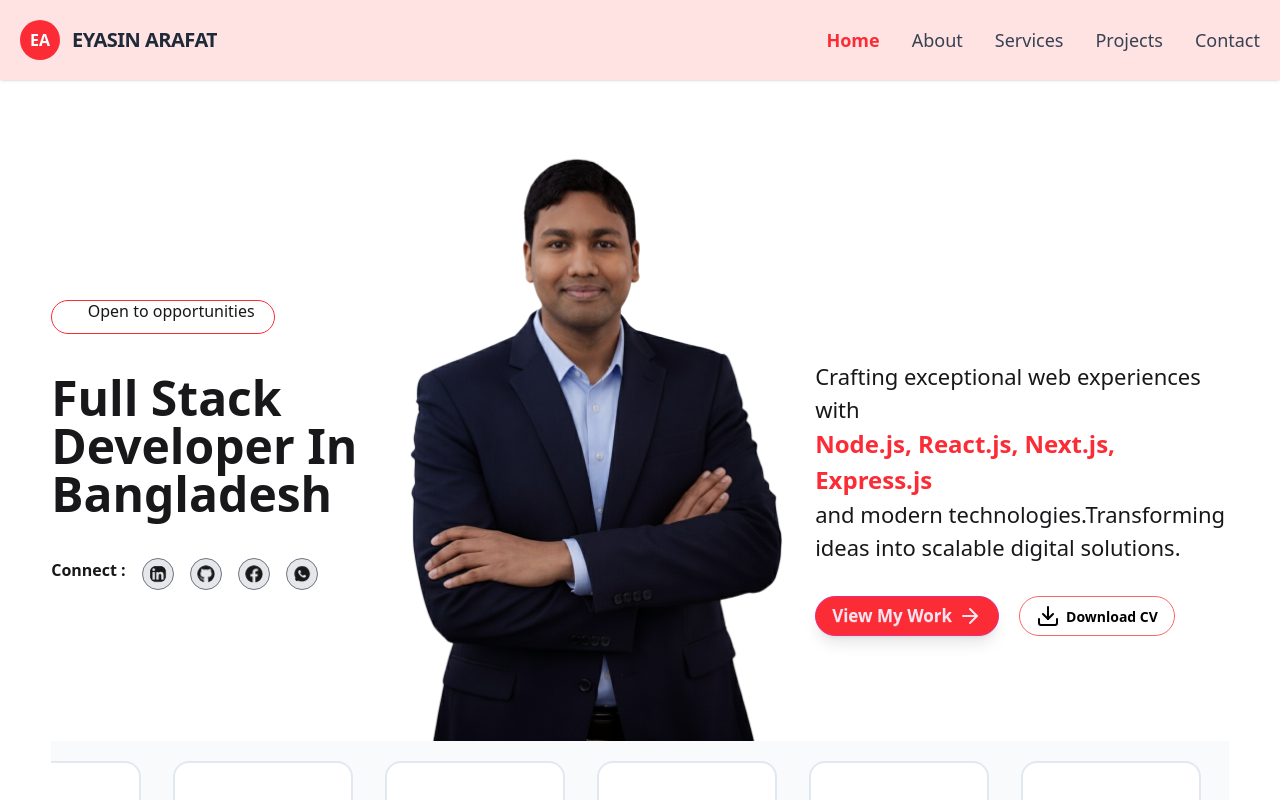
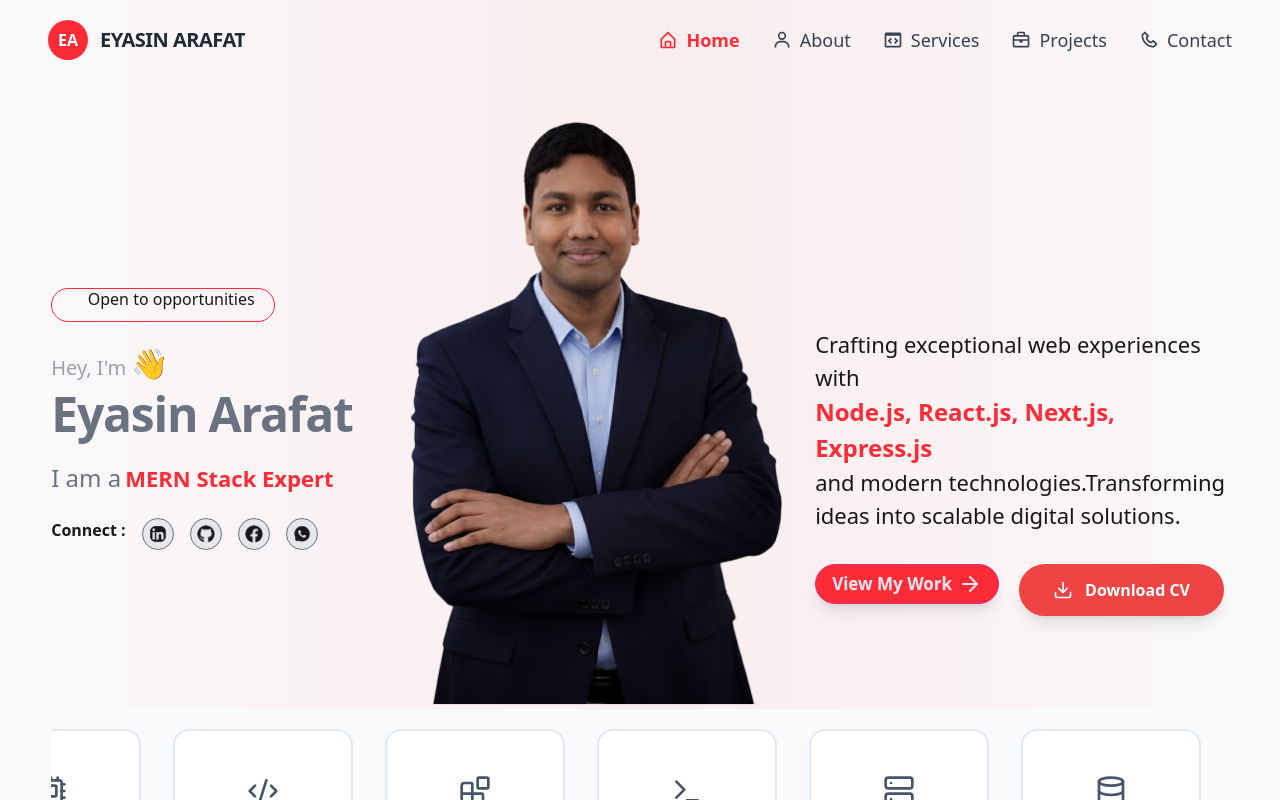
Before and after one commit to eyasinarafat3485-gif/my-next-js-portfolio, a Next.js app: page / in a window 1280 px wide. Shown: the top 800 px of the page. Built offline with nearby package versions, Linux system fonts and the light colour scheme.

Commit message:
download cv btn modify

```diff
--- a/package.json
+++ b/package.json
@@ -15,7 +15,8 @@
     "next-themes": "^0.4.6",
     "react": "19.2.4",
     "react-dom": "19.2.4",
-    "react-icons": "^5.6.0"
+    "react-icons": "^5.6.0",
+    "react-type-animation": "^3.2.0"
   },
   "devDependencies": {
     "@tailwindcss/postcss": "^4",
--- a/src/app/components/Banner/page.jsx
+++ b/src/app/components/Banner/page.jsx
@@ -6,53 +6,103 @@ import { Download, ArrowRight } from 'lucide-react';
 import { IoLogoWhatsapp } from 'react-icons/io';
 import Image from 'next/image';
 import SkillsCarousel from './Skills';
+import { motion } from 'framer-motion';
+import { TypeAnimation } from 'react-type-animation';
+import DownloadButton from '../DownloadButton';
 
 const Banner = () => {
 
-    const handleDownloadCv = () => {
-        const cvUrl = "/Full Stack Dev .pdf";
+    // const handleDownloadCv = () => {
+    //     const cvUrl = "/Full Stack Dev .pdf";
 
-        const link = document.createElement("a");
-        link.href = cvUrl;
+    //     const link = document.createElement("a");
+    //     link.href = cvUrl;
 
-        link.setAttribute("download", "Eyasin_Arafat_CV.pdf");
+    //     link.setAttribute("download", "Eyasin_Arafat_CV.pdf");
 
-        document.body.appendChild(link);
-        link.click();
-        document.body.removeChild(link);
-    };
+    //     document.body.appendChild(link);
+    //     link.click();
+    //     document.body.removeChild(link);
+    // };
 
 
     return (
-        <main className='w-full bg-white pt-10 md:py-10'>
+        <main className='relative z-10 w-full pt-10 md:pt-2 md:pb-10'>
             {/* Banner Left */}
             <div className="w-[92%] mx-auto flex flex-col md:flex-row items-center md:items-start justify-between gap-2 md:gap-5">
-            <div className='bannerLeft w-[80%] md:w-[30%] order-2 md:order-1 space-y-5 md:space-y-10  mt-10 md:mt-45 '>
+                <div className='bannerLeft w-[80%] md:w-[30%] order-2 md:order-1 space-y-5 md:space-y-6  mt-10 md:mt-50 '>
                     <div className='border border-red-500 w-56 rounded-full mx-auto md:mx-0 md:px-4 py-1 flex items-center justify-center gap-2'>
                         <p className='h-2 w-2 bg-red-500 rounded-full animate-ping '></p>
                         <p className='animate-bounce'>Open to opportunities</p>
                     </div>
 
                     <div className='text-center md:text-left md:w-full md:items-start mx-auto md:mx-0 '>
-                    <h1 className='text-3xl md:text-5xl font-bold '>Full Stack Developer In Bangladesh</h1>
+                        <h3 className="text-lg md:text-xl text-gray-400 mb-2">
+                            Hey, I'm <motion.span
+                                animate={{ rotate: [0, 20, 0, 20, 0] }}
+                                transition={{
+                                    duration: 2,
+                                    repeat: Infinity,
+                                    ease: "easeInOut",
+                                }}
+                                className="text-2xl md:text-3xl origin-bottom-right inline-block"
+                            >
+                                👋
+                            </motion.span>
+                        </h3>
+                        <h1 className="text-4xl md:text-5xl font-bold text-gray-500 tracking-tight">
+                            Eyasin Arafat
+                        </h1>
+
+                    </div>
+                    <div className="text-xl md:text-2xl text-gray-500 text-center md:text-start font-medium">
+                        <span className="mr-1">I am a</span>
+                        <TypeAnimation
+                            sequence={[
+                                'Full Stack Developer',
+                                2000,
+                                'MERN Stack Expert',
+                                2000,
+                                'WordPress Developer',
+                                2000,
+                            ]}
+                            wrapper="span"
+                            speed={50}
+                            repeat={Infinity}
+                            className="text-red-500 font-bold text-[22px]"
+                        />
                     </div>
                     <div className='flex gap-4 text-center md:text-left md:w-full items-center w-[80%] md:items-start mx-auto'>
                         <p className='font-semibold'>Connect :</p>
                         <div className='flex text-center gap-3 md:gap-4 align-center '>
-                        <a href="https://www.linkedin.com/in/md-eyasin-arafat-webdev"><FaLinkedin   className='transition: 0.3s w-8 h-8 p-1.5 rounded-full border border-gray-500 bg-gray-200 hover-3d hover:bg-red-500 hover:text-white'></FaLinkedin       ></a>
+                            <a href="https://www.linkedin.com/in/md-eyasin-arafat-webdev"><FaLinkedin className='transition: 0.3s w-8 h-8 p-1.5 rounded-full border border-gray-500 bg-gray-200 hover-3d hover:bg-red-500 hover:text-white'></FaLinkedin       ></a>
 
                             <a href="https://github.com/eyasinarafat3485-gif"><FaGithub className='transition: 0.3s w-8 h-8 p-1.5 rounded-full border border-gray-500 bg-gray-200 hover-3d hover:bg-red-500 hover:text-white'></FaGithub></a>
 
                             <a href="https://www.facebook.com/share/14QVNWQSDuN/"><FaFacebook className='transition: 0.3s w-8 h-8 p-1.5 rounded-full border border-gray-500 bg-gray-200 hover-3d hover:bg-red-500 hover:text-white'></FaFacebook> </a>
 
-                         <a href="https://api.whatsapp.com/qr/2KWLCN3HKN3BI1?autoload=1&app_absent=0"><IoLogoWhatsapp  className='transition: 0.3s w-8 h-8 p-1.5 rounded-full border border-gray-500 bg-gray-200 hover-3d hover:bg-red-500 hover:text-white'></IoLogoWhatsapp > </a>
+                            <a href="https://api.whatsapp.com/qr/2KWLCN3HKN3BI1?autoload=1&app_absent=0"><IoLogoWhatsapp className='transition: 0.3s w-8 h-8 p-1.5 rounded-full border border-gray-500 bg-gray-200 hover-3d hover:bg-red-500 hover:text-white'></IoLogoWhatsapp > </a>
                         </div>
                     </div>
                 </div>
 
                 {/* Banner Middle */}
                 <div className='bannerMiddle w-[80%] order-1 md:order-2 md:w-[40%] mx-auto'>
-                <Image src={myImg} alt="Eyasin" />
+                    <motion.div initial={{ opacity: 0, y: 10 }}
+                        animate={{ opacity: 1, y: [0, -5, 0] }}
+                        transition={{
+                            opacity: { duration: 1, delay: 0.5 },
+                            y: {
+                                duration: 2,
+                                repeat: Infinity,
+                                ease: "easeInOut"
+                            }
+                        }}
+                        whileHover={{ scale: 1.02 }}
+                        className='w-full h-auto'
+                    >
+                        <Image src={myImg} alt="Eyasin Arafat" className="w-full h-auto" priority />
+                    </motion.div>
                 </div>
 
                 {/* Banner Right */}
@@ -61,13 +111,14 @@ const Banner = () => {
                     <p className='text-[20px] md:text-[24px] font-semibold  text-red-500'>Node.js, React.js, Next.js, Express.js</p>
                     <p className='text-[18px] md:text-[22px] '>and modern technologies.Transforming ideas into scalable digital solutions.</p>
 
-                <div className='mt-8 space-x-5'>
+                    <div className='mt-8 space-x-5 flex'>
                         <button className="btn btn-secondary bg-red-500 rounded-full text-[17px] hover:focus-within:-translate-y-1 hover:bg-red-600 transition-all shadow-lg">View My Work <ArrowRight></ArrowRight> </button>
 
                         {/* Button with OnClick */}
-                    <button onClick={handleDownloadCv} className="btn btn-outline  bg-white text-black rounded-full hover:border-2 border-red-400">
+                        {/* <button onClick={handleDownloadCv} className="btn btn-outline  bg-white text-black rounded-full hover:border-2 border-red-400">
                             <Download /> Download CV
-                    </button>
+                        </button> */}
+                        <DownloadButton />
                     </div>
                 </div>
 
--- /dev/null
+++ b/src/app/components/DownloadButton.jsx
@@ -0,0 +1,41 @@
+'use client';
+import { motion } from 'framer-motion';
+import { Download } from 'lucide-react';
+
+const DownloadButton = () => {
+    const handleDownloadCv = () => {
+        const cvUrl = "/Full Stack Dev .pdf";
+
+        const link = document.createElement("a");
+        link.href = cvUrl;
+
+        link.setAttribute("download", "Eyasin_Arafat_CV.pdf");
+
+        document.body.appendChild(link);
+        link.click();
+        document.body.removeChild(link);
+    };
+    return (
+        <motion.button onClick={() => handleDownloadCv()} initial="initial" whileHover="hover" animate="initial"
+            className="group relative cursor-pointer flex items-center gap-3 px-8 py-3 bg-[#EF4444] text-white font-semibold rounded-full border-2 border-[#EF4444] overflow-hidden transition-colors duration-300 shadow-lg" >
+
+            <motion.div variants={{ initial: { x: "-100%" }, hover: { x: 0 } }} transition={{ duration: 0.4, ease: "easeInOut" }}className="absolute inset-0 bg-white z-0"/>
+
+            <div className="relative z-10 w-5 h-5 overflow-hidden">
+                <motion.div variants={{ initial: { y: 0 }, hover: { y: 30 } }} transition={{ duration: 0.3 }}className="absolute inset-0 flex items-center justify-center" >
+                    <Download size={20} />
+                </motion.div>
+
+                <motion.div variants={{ initial: { y: -30 },hover: { y: 0 }}} transition={{ duration: 0.3 }}className="absolute inset-0 flex items-center justify-center text-[#EF4444]">
+                    <Download size={20} />
+                </motion.div>
+            </div>
+
+            <motion.span variants={{ initial: { color: "#FFFFFF" }, hover: { color: "#EF4444" } }}className="relative z-10" >
+                Download CV
+            </motion.span>
+        </motion.button>
+    );
+};
+
+export default DownloadButton;
--- /dev/null
+++ b/src/app/components/MotionWrapper.jsx
@@ -0,0 +1,54 @@
+'use client';
+import { motion } from 'framer-motion';
+
+const BackgroundMotion = ({ children }) => {
+  return (
+    <div className="relative overflow-hidden w-full min-h-screen">
+
+      {/* 1. Base Layer: Solid Background (সবকিছুর নিচে থাকবে) */}
+      {/* আমরা হালকা ব্যাকগ্রাউন্ড ব্যবহার করব যাতে লাল গ্লোটি ভালোমতো ফুটে ওঠে */}
+      <div className="absolute inset-0 -z-30 bg-[#faf9fa]" />
+
+      {/* 2. Motion Layer: The BRIGHT and LARGE Red Glow (সেন্টারে থাকবে 🔥) */}
+ <motion.div
+  className="absolute -z-20 pointer-events-none"
+  style={{
+    top: "50%",
+    left: "50%",
+    transform: "translate(-50%, -50%)",
+    width: "min(120vw, 1000px)",
+    height: "min(120vw, 1000px)",
+    /* ২য় ইমেজের মতো সফট রেড-পিঙ্ক কালার টোন (Color Fix) */
+    background: "radial-gradient(circle, rgba(255, 120, 130, 0.6) 0%, rgba(255, 160, 170, 0.2) 40%, transparent 70%)",
+    filter: "blur(90px)",
+    borderRadius: "50%",
+  }}
+  animate={{
+    scale: [1, 1.15, 1],
+    opacity: [0.6, 0.9, 0.6],
+  }}
+  transition={{
+    duration: 6,
+    repeat: Infinity,
+    ease: "easeInOut",
+  }}
+/>
+
+      {/* 3. Optional Overlay: To add more depth */}
+      <div
+        className="absolute inset-0 -z-10 pointer-events-none"
+        style={{
+          // এটি সম্পূর্ণ অংশে একটি খুব হালকা লাল আভা দিবে
+          background: "linear-gradient(to right, transparent, rgba(255, 0, 0, 0.05) 50%, transparent)",
+        }}
+      />
+
+      {/* 4. Content Layer */}
+      <div className="relative z-10 w-full min-h-screen">
+        {children}
+      </div>
+    </div>
+  );
+};
+
+export default BackgroundMotion;
--- a/src/app/components/shared/Navbar.jsx
+++ b/src/app/components/shared/Navbar.jsx
@@ -2,29 +2,41 @@
 import React, { useState, useEffect } from 'react';
 import Link from 'next/link';
 import { usePathname } from 'next/navigation';
-import { BiMenu, BiX } from 'react-icons/bi';
+import { BiMenu, BiX, BiHomeAlt, BiUser, BiCodeBlock, BiBriefcase, BiPhone } from 'react-icons/bi';
 
 const navLinks = [
-  { id: 1, name: "Home", path: "/" },
-  { id: 2, name: "About", path: "/#about" },
-  { id: 3, name: "Services", path: "/#services" },
-  { id: 4, name: "Projects", path: "/#projects" },
-  { id: 5, name: "Contact", path: "/#contact" }
+  { id: 1, name: "Home", path: "/", icon: <BiHomeAlt /> },
+  { id: 2, name: "About", path: "/about", icon: <BiUser /> },
+  { id: 3, name: "Services", path: "/services", icon: <BiCodeBlock /> },
+  { id: 4, name: "Projects", path: "/projects", icon: <BiBriefcase /> },
+  { id: 5, name: "Contact", path: "/contact", icon: <BiPhone /> }
 ];
 
 const Navbar = () => {
   const [open, setOpen] = useState(false);
-  const [activePath, setActivePath] = useState("/"); // Active path track korar jonno
+  const [activePath, setActivePath] = useState("/");
+  const [scrolled, setScrolled] = useState(false);
   const pathname = usePathname();
 
-  // Page load hole ba URL change hole active path set korbe
   useEffect(() => {
-    setActivePath(window.location.pathname + window.location.hash);
+    setActivePath(pathname);
+    const handleScroll = () => {
+      setScrolled(window.scrollY > 20);
+    };
+    window.addEventListener('scroll', handleScroll);
+    return () => window.removeEventListener('scroll', handleScroll);
   }, [pathname]);
 
   return (
-    <nav className='bg-red-100 sticky top-0 z-50 shadow-sm'>
-      <div className='flex justify-between items-center max-w-7xl mx-auto p-5 relative'>
+
+    // h-20 ফিক্সড হাইট দেওয়া হয়েছে যেন নিচের সেকশনে ক্যালকুলেট করা সহজ হয়
+    // <nav className={`sticky left-0 w-full h-20 z-[100] flex items-center transition-all duration-500 ease-in-out ${
+    //   scrolled ? ' ' : 'bg-transparent'
+    // }`}>
+
+    <nav className={`sticky left-0 w-full h-20 z-[100] flex items-center transition-all duration-500 ease-in-out ${scrolled ? '' : 'bg-transparent'
+      }`}>
+      <div className='relative z-10 flex justify-between items-center w-full max-w-7xl mx-auto px-4 md:px-12'>
 
         {/* Logo Section */}
         <div className='flex items-center gap-3'>
@@ -37,17 +49,17 @@ const Navbar = () => {
         </div>
 
         {/* Desktop Menu */}
-        <ul className='hidden md:flex gap-8 font-medium'>
+        <ul className='hidden md:flex gap-6 lg:gap-8 font-medium'>
           {navLinks.map((link) => (
             <li key={link.id}>
               <Link
                 href={link.path}
                 onClick={() => setActivePath(link.path)}
-                className={`transition-colors hover:text-red-500 text-lg ${
-                  activePath === link.path ? 'text-red-500 font-bold' : 'text-gray-700'
-                }`}
+                className={`flex items-center gap-2 transition-colors text-lg ${activePath === link.path ? 'text-red-500 font-bold' : 'text-gray-700'
+                  }`}
               >
-                {link.name}
+                <span className='hidden lg:block text-xl'>{link.icon}</span>
+                <span>{link.name}</span>
               </Link>
             </li>
           ))}
@@ -55,26 +67,24 @@ const Navbar = () => {
 
         {/* Mobile Menu Icon */}
         <div className='md:hidden flex items-center'>
-          <button
-            onClick={() => setOpen(!open)}
-            className='text-3xl text-gray-800'
-          >
+          <button onClick={() => setOpen(!open)} className='text-3xl text-gray-800 focus:outline-none'>
             {open ? <BiX /> : <BiMenu />}
           </button>
         </div>
 
         {/* Mobile Dropdown Menu */}
         <ul className={`
-          md:hidden absolute right-3 w-35 bg-white border border-red-100 flex flex-col gap-1 shadow-xl rounded-xl transition-all duration-300 ease-in-out z-50
-          ${open ? 'top-[65px] opacity-100 visible' : 'top-[50px] opacity-0 invisible'}
+          md:hidden absolute right-3 w-35 bg-white/95 backdrop-blur-xl border border-red-50 flex flex-col gap-1 shadow-2xl rounded-2xl transition-all duration-300 ease-in-out
+          ${open ? 'top-[80px] opacity-100 visible' : 'top-[60px] opacity-0 invisible'}
         `}>
           {navLinks.map((link) => (
             <li key={link.id} onClick={() => { setOpen(false); setActivePath(link.path); }}>
               <Link
                 href={link.path}
-                className={`block text-base font-medium p-2 rounded-lg transition-colors
+                className={`flex items-center gap-2 text-base font-medium p-1 rounded-sm transition-colors
                 ${activePath === link.path ? 'text-red-500 bg-red-50 font-bold' : 'text-gray-800 hover:bg-red-50 hover:text-red-500'}`}
               >
+                <span className='text-xl'>{link.icon}</span>
                 {link.name}
               </Link>
             </li>
--- a/src/app/layout.js
+++ b/src/app/layout.js
@@ -2,6 +2,7 @@ import { Geist, Geist_Mono } from "next/font/google";
 import "./globals.css";
 import Navbar from "./components/shared/Navbar";
 import Footer from "./components/shared/Footer";
+import MotionWrapper from "./components/MotionWrapper";
 
 const geistSans = Geist({
   variable: "--font-geist-sans",
@@ -15,7 +16,15 @@ const geistMono = Geist_Mono({
 
 export const metadata = {
   title: "Eyasin Arafat | Full Stack Developer",
-  description: "Generated by create next app",
+  description: "Portfolio of Eyasin Arafat",
+  icons: {
+    icon: [
+      { url: "/EA-favicon.png" },
+    ],
+    apple: [
+      { url: "/EA-favicon.png" },
+    ],
+  },
 };
 
 export default function RootLayout({ children }) {
@@ -26,12 +35,15 @@ export default function RootLayout({ children }) {
       className={`${geistSans.variable} ${geistMono.variable} h-full antialiased`}
     >
       <body className="min-h-full flex flex-col">
+        <MotionWrapper>
         <Navbar />
 
-        {children}
-
+        <main >
+          {children}
+        </main>
+</MotionWrapper>
         <Footer />
-        </body>
+      </body>
     </html>
   );
 }
```
Also changed, not shown: src/app/components/shared/Footer.jsx (+26 -6 lines), public/EA-favicon.png (added), src/app/globals.css (line endings or trailing spaces), 1 other file (tests, documents, lock files or other folders). Lines whose indentation alone changed are shown as unchanged.
